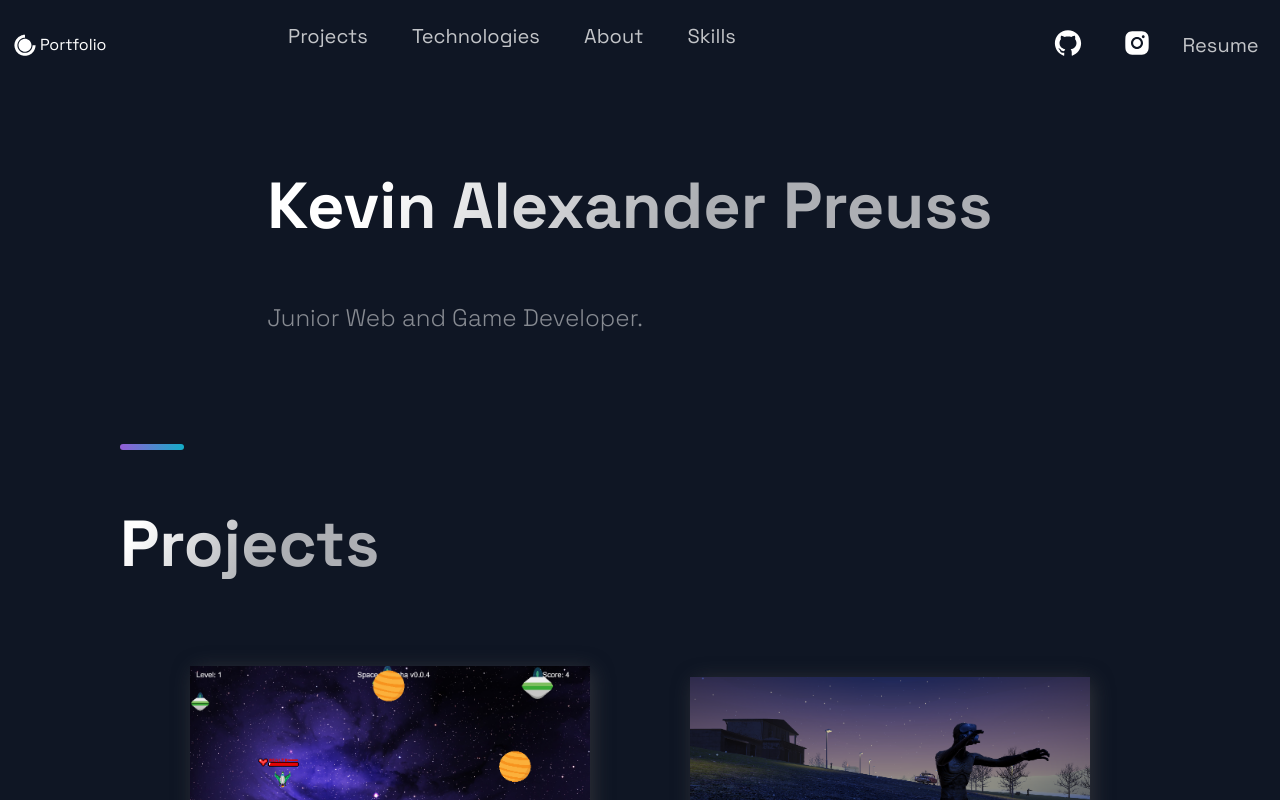
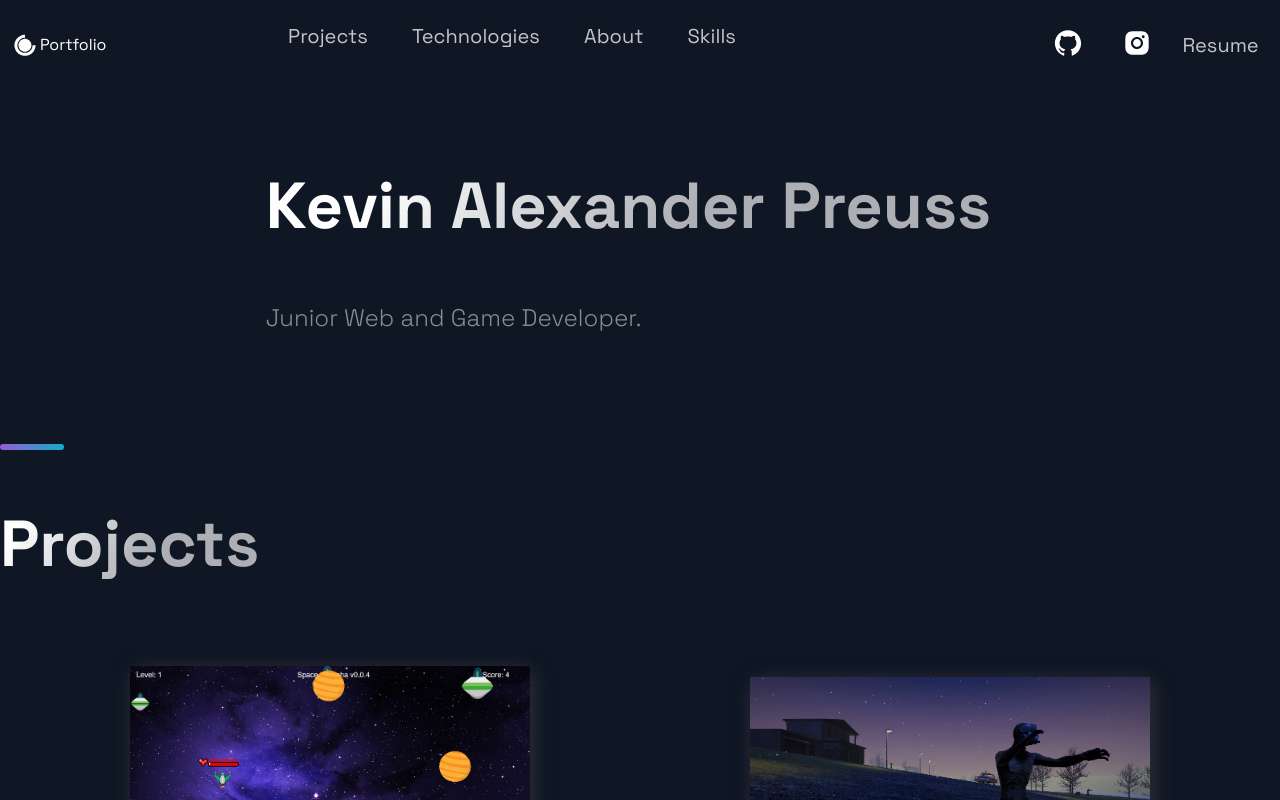
Before and after one commit to kevinpreuss/portfolio, a Next.js app: page / in a window 1280 px wide. Shown: the top 800 px of the page. Built offline with nearby package versions, Linux system fonts and the light colour scheme.

Commit message:
size optimization

```diff
--- a/src/styles/GlobalComponents/index.js
+++ b/src/styles/GlobalComponents/index.js
@@ -5,7 +5,7 @@ export const Section = styled.section`
   flex-direction: ${(props) => props.row ? "row" : "column" };
   padding: ${(props) => props.nopadding ? "0" : "32px 48px 0" } ;
   margin: 0 auto;
-  max-width: 1040px;
+  max-width: 1920px;
   box-sizing: content-box;
   position: relative;
   overflow: hidden;
```
